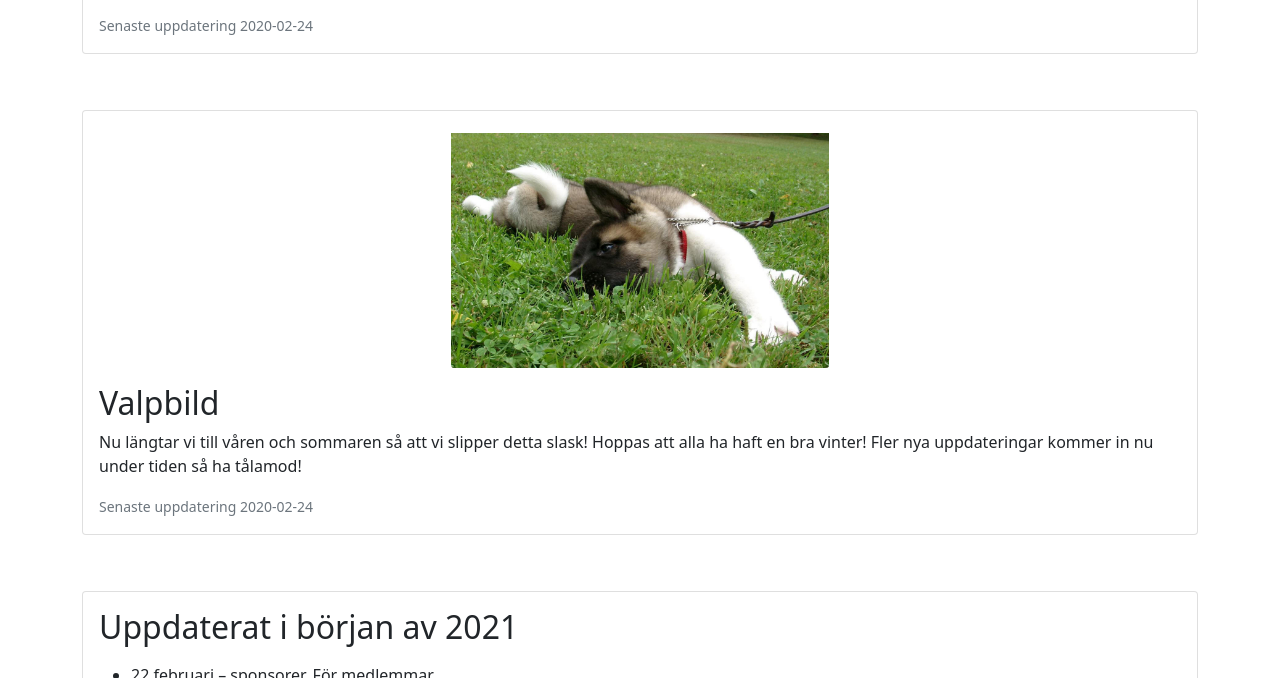
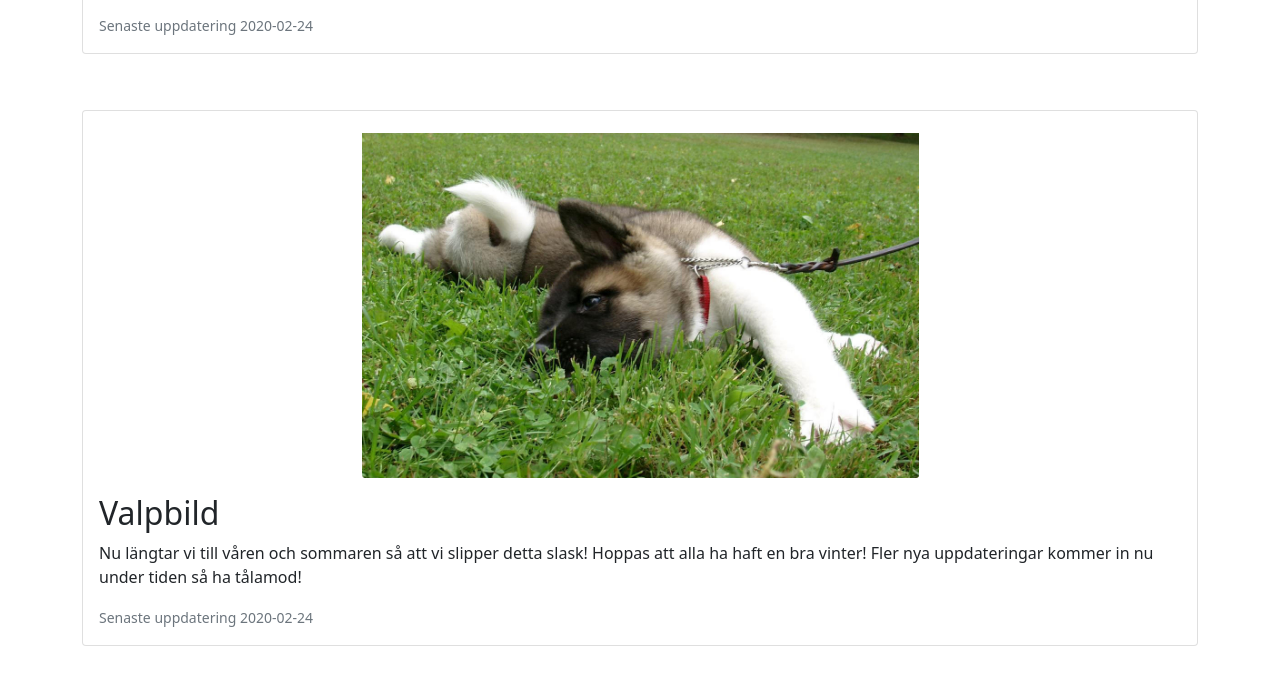
Before and after one commit to SandraLindberg1/AmericanAkitaKlubbSverige, a plain HTML site: page senastenytt.html in a window 1280 px wide. Shown: the part 605-1283 px from the top of the page. Drawn offline with nearby package versions, Linux system fonts and the light colour scheme.

Commit message:
Update index.css

```diff
--- a/css/index.css
+++ b/css/index.css
@@ -137,6 +137,6 @@
 #inlägg img{
     margin: auto;
     margin-top: 2%;
-    max-width: 34%;
+    max-width: 50%;
     min-width: none;
 }
```
